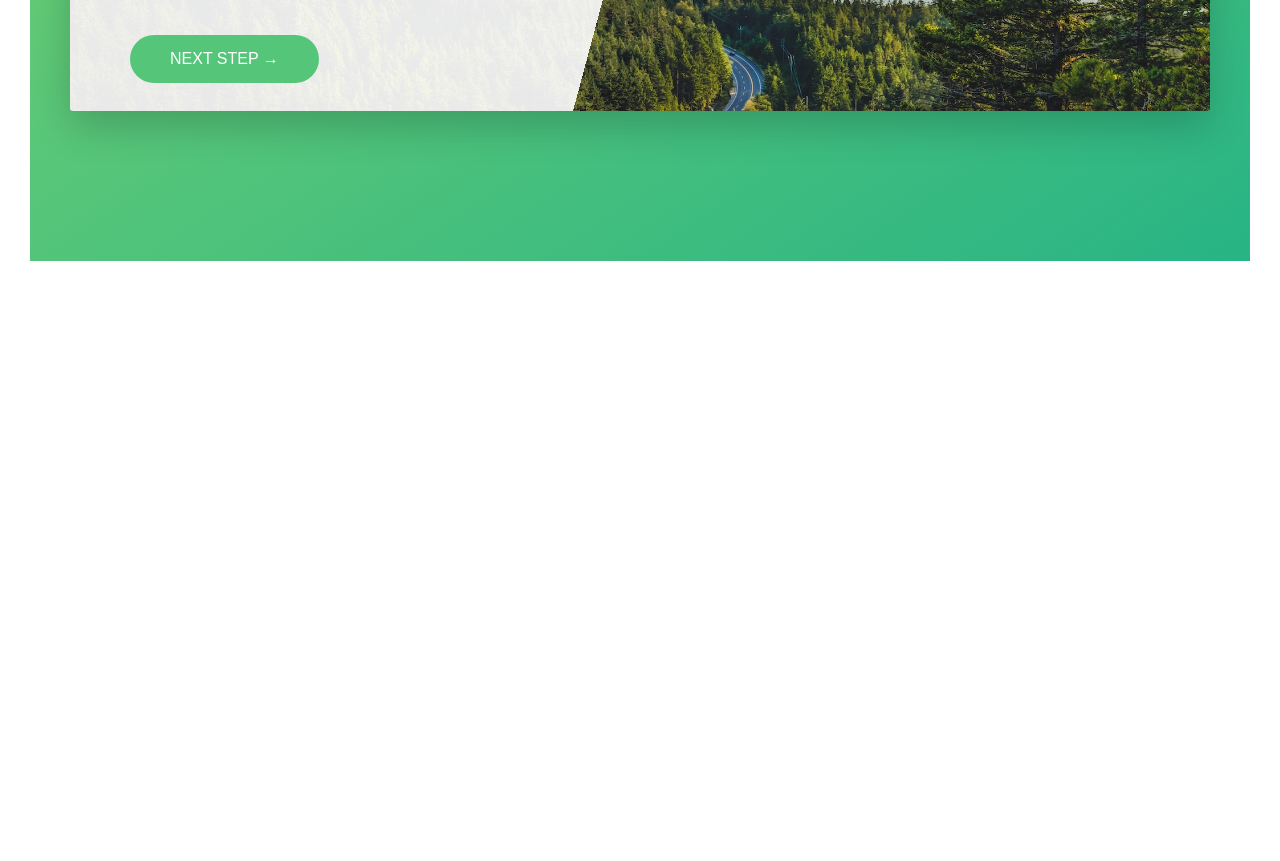
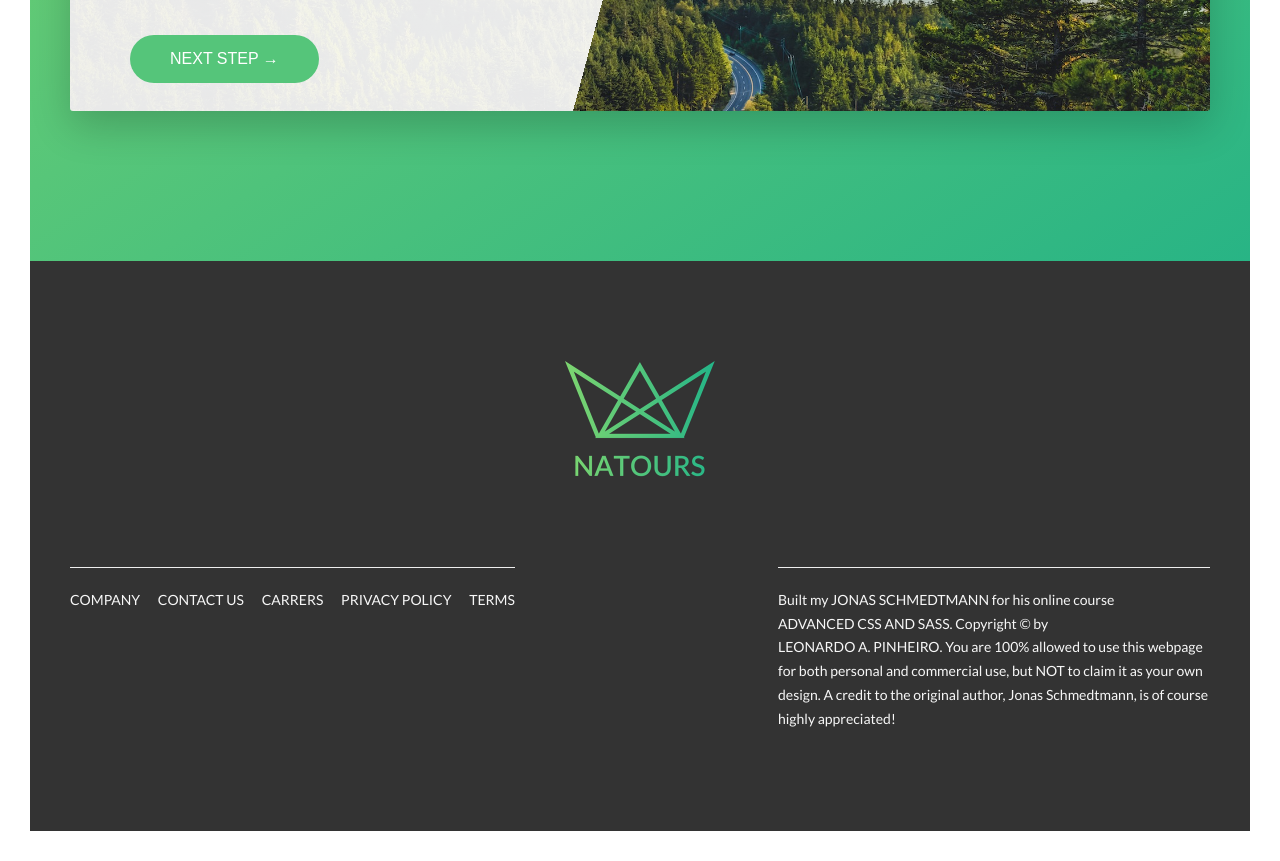
Before and after one commit to LeoPinheiro704/natours, a website: page index.html in a window 1280 px wide. Shown: the part 4982-5843 px from the top of the page. Before the commit the page ends 5273 px from the top, so only its background shows below. Drawn offline with Linux system fonts and the light colour scheme.

Commit message:
footer section

```diff
--- a/index.html
+++ b/index.html
@@ -322,6 +322,37 @@
     </section>
   </main>
 
+  <footer class="footer">
+    <div class="footer__logo-box">
+      <img src="img/logo-green-2x.png" alt="Full logo" class="footer__logo">
+    </div>
+    <div class="row">
+      <div class="col-1-of-2">
+        <div class="footer__navigation">
+          <ul class="footer__list">
+            <li class="footer__item"><a href="#" class="footer__link">Company</a></li>
+            <li class="footer__item"><a href="#" class="footer__link">Contact us</a></li>
+            <li class="footer__item"><a href="#" class="footer__link">Carrers</a></li>
+            <li class="footer__item"><a href="#" class="footer__link">Privacy policy</a></li>
+            <li class="footer__item"><a href="#" class="footer__link">Terms</a></li>
+          </ul>
+        </div>
+      </div>
+      <div class="col-1-of-2">
+        <p class="footer__copyright">
+          Built my <a href="https://www.udemy.com/user/jonasschmedtmann/" class="footer__link" target="_blank">Jonas
+            Schmedtmann</a> for his online course <a href="https://www.udemy.com/course/advanced-css-and-sass/"
+            class="footer__link" target="_blank">Advanced CSS
+            and Sass</a>.
+          Copyright &copy; by <a href="https://leonardoapinheiro.netlify.app/" class="footer__link"
+            target="_blank">Leonardo A. Pinheiro</a>. You are 100%
+          allowed to use this webpage for both personal and commercial use, but NOT to claim it as your own design. A
+          credit to the original author, Jonas Schmedtmann, is of course highly appreciated!
+        </p>
+      </div>
+    </div>
+  </footer>
+
   <!-- <section class="grid-test">
     <div class="row">
       <div class="col-1-of-2">
--- a/sass/abstracts/_variables.scss
+++ b/sass/abstracts/_variables.scss
@@ -13,6 +13,7 @@ $color-grey-light-1: #f7f7f7;
 $color-grey-light-2: #eee;
 $color-grey-dark-1: #777;
 $color-grey-dark-2: #999;
+$color-grey-dark-3: #333;
 
 $color-white: #fff;
 $color-black: #000;
--- /dev/null
+++ b/sass/layout/_footer.scss
@@ -0,0 +1,60 @@
+.footer {
+  background-color: $color-grey-dark-3;
+  padding: 10rem 0;
+  font-size: 1.4rem;
+  color: $color-grey-light-1;
+
+  &__logo-box {
+    text-align: center;
+    margin-bottom: 8rem;
+  }
+
+  &__logo {
+    width: 15rem;
+    height: auto;
+  }
+
+  &__navigation {
+    border-top: 1px solid $color-grey-light-2;
+    padding-top: 2rem;
+    display: inline-block;
+  }
+
+  &__list {
+    list-style: none;
+  }
+
+  &__item {
+    display: inline-block;
+
+    &:not(:last-child) {
+      margin-right: 1.5rem;
+    }
+  }
+
+  &__link {
+    &:link,
+    &:visited {
+      color: $color-grey-light-1;
+      background-color: $color-grey-dark-3;
+      text-decoration: none;
+      text-transform: uppercase;
+      display: inline-block;
+      transition: all 0.2s;
+    }
+
+    &:hover,
+    &:active {
+      color: $color-primary;
+      box-shadow: 0 1rem 2rem rgba($color-black, 0.4);
+      transform: rotate(5deg) scale(1.3);
+    }
+  }
+
+  &__copyright {
+    border-top: 1px solid $color-grey-light-2;
+    padding-top: 2rem;
+    width: 80%;
+    float: right;
+  }
+}
--- a/sass/main.scss
+++ b/sass/main.scss
@@ -18,5 +18,6 @@
 
 @import "layout/header";
 @import "layout/grid";
+@import "layout/footer";
 
 @import "pages/home";
```
Also changed, not shown: css/style.css.
